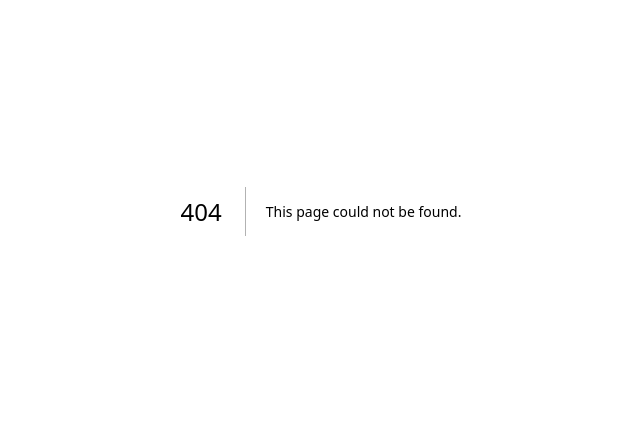
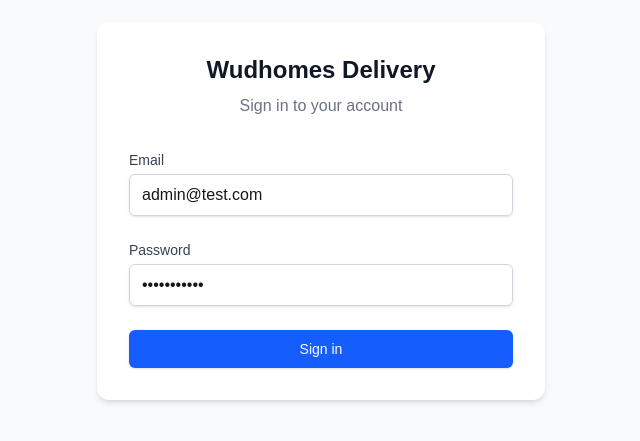
Before and after one commit to not-uzual/Last-Mile-Delivery-Planner, a Next.js app: page /login in a window 1280 px wide. Before the commit this address had no page. Shown: the part 189-630 px from the top of the page, without its empty margins (319-959 px from the left). Built offline with nearby package versions, Linux system fonts and the light colour scheme.

Commit message:
create login page

```diff
--- /dev/null
+++ b/src/app/(auth)/login/page.tsx
@@ -0,0 +1,71 @@
+'use client';
+
+import { useState, useTransition } from 'react';
+import { login } from '@/actions/auth';
+
+export default function LoginPage() {
+    const [error, setError] = useState<string | null>(null);
+    const [isPending, startTransition] = useTransition();
+
+    const handleSubmit = async (e: React.FormEvent<HTMLFormElement>) => {
+        e.preventDefault();
+        setError(null);
+        const formData = new FormData(e.currentTarget);
+
+        startTransition(async () => {
+            const result = await login(formData);
+            if (result?.error) {
+                setError(result.error);
+            }
+        });
+    };
+
+    return (
+        <div className="min-h-screen flex items-center justify-center bg-gray-50 p-4">
+            <div className="max-w-md w-full bg-white rounded-xl shadow-md p-8">
+                <div className="text-center mb-8">
+                    <h1 className="text-2xl font-bold text-gray-900">Wudhomes Delivery</h1>
+                    <p className="text-gray-500 mt-2">Sign in to your account</p>
+                </div>
+
+                <form onSubmit={handleSubmit} className="space-y-6">
+                    <div>
+                        <label className="block text-sm font-medium text-gray-700">Email</label>
+                        <input
+                            type="email"
+                            name="email"
+                            required
+                            defaultValue="admin@test.com" // Helpful for testing!
+                            className="mt-1 block w-full px-3 py-2 border border-gray-300 rounded-md shadow-sm focus:outline-none focus:ring-blue-500 focus:border-blue-500"
+                        />
+                    </div>
+
+                    <div>
+                        <label className="block text-sm font-medium text-gray-700">Password</label>
+                        <input
+                            type="password"
+                            name="password"
+                            required
+                            defaultValue="password123"
+                            className="mt-1 block w-full px-3 py-2 border border-gray-300 rounded-md shadow-sm focus:outline-none focus:ring-blue-500 focus:border-blue-500"
+                        />
+                    </div>
+
+                    {error && (
+                        <div className="text-red-600 text-sm bg-red-50 p-3 rounded-md">
+                            {error}
+                        </div>
+                    )}
+
+                    <button
+                        type="submit"
+                        disabled={isPending}
+                        className="w-full flex justify-center py-2 px-4 border border-transparent rounded-md shadow-sm text-sm font-medium text-white bg-blue-600 hover:bg-blue-700 focus:outline-none focus:ring-2 focus:ring-offset-2 focus:ring-blue-500 disabled:opacity-50"
+                    >
+                        {isPending ? 'Signing in...' : 'Sign in'}
+                    </button>
+                </form>
+            </div>
+        </div>
+    );
+}
--- /dev/null
+++ b/src/components/LogoutButton.tsx
@@ -0,0 +1,14 @@
+'use client';
+
+import { logout } from '@/actions/auth';
+
+export default function LogoutButton() {
+  return (
+    <button
+      onClick={() => logout()}
+      className="text-sm font-medium text-gray-600 hover:text-gray-900 px-3 py-2 rounded-md hover:bg-gray-100 transition-colors"
+    >
+      Log out
+    </button>
+  );
+}
```
